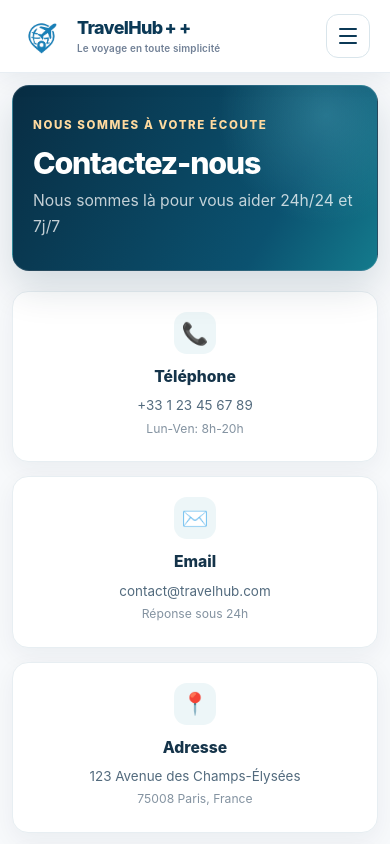
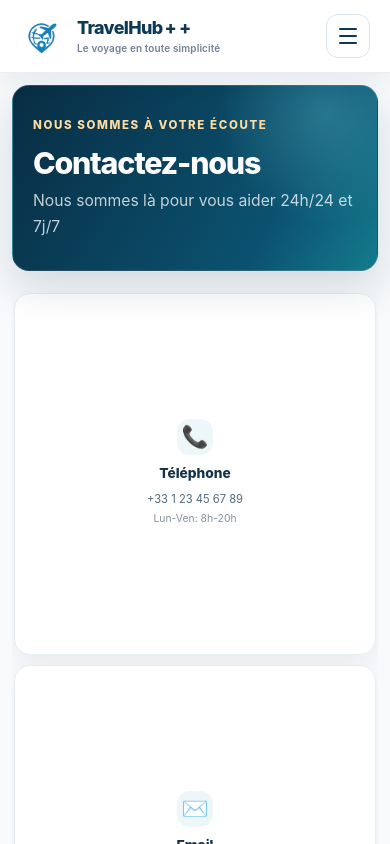
Before and after one commit to SaifEddineDev/projet-soa, a React (Create React App) app: page /contact in a window 390 px wide. Shown: the top 844 px of the page. Built offline with nearby package versions, Linux system fonts and the light colour scheme; no server answers.

Commit message:
Align contact cards and widen form

```diff
--- a/src/site-polish.css
+++ b/src/site-polish.css
@@ -647,3 +647,19 @@ img { max-width: 100%; }
   .main-content:not(:has(.admin-container)) .contact-form .btn-submit { width: 100%; }
   .main-content:not(:has(.admin-container)) .contact-page .map-container iframe { height: 260px; }
 }
+.main-content:not(:has(.admin-container)) .contact-info { grid-template-columns: repeat(4, minmax(0, 1fr)); gap: 14px; }
+.main-content:not(:has(.admin-container)) .contact-info .info-card { display: flex; aspect-ratio: 1 / 1; flex-direction: column; align-items: center; justify-content: center; padding: 14px; text-align: center; }
+.main-content:not(:has(.admin-container)) .contact-form-section { width: 100%; max-width: none; }
+@media (max-width: 900px) and (min-width: 641px) {
+  .main-content:not(:has(.admin-container)) .contact-info { grid-template-columns: repeat(4, minmax(0, 1fr)); gap: 10px; }
+  .main-content:not(:has(.admin-container)) .contact-info .info-card { padding: 10px; }
+  .main-content:not(:has(.admin-container)) .contact-info .info-card p { font-size: .76rem; }
+}
+@media (max-width: 640px) {
+  .main-content:not(:has(.admin-container)) .contact-info { grid-template-columns: none; grid-auto-columns: minmax(155px, 42vw); grid-auto-flow: column; gap: 10px; overflow-x: auto; padding: 2px 2px 8px; scroll-snap-type: x mandatory; }
+  .main-content:not(:has(.admin-container)) .contact-info .info-card { padding: 10px; scroll-snap-align: start; }
+  .main-content:not(:has(.admin-container)) .contact-info .info-icon { width: 36px; height: 36px; margin-bottom: 7px; }
+  .main-content:not(:has(.admin-container)) .contact-info .info-card h3 { font-size: .86rem; }
+  .main-content:not(:has(.admin-container)) .contact-info .info-card p { font-size: .7rem; }
+  .main-content:not(:has(.admin-container)) .contact-info .info-card .info-sub { font-size: .65rem; }
+}
```
